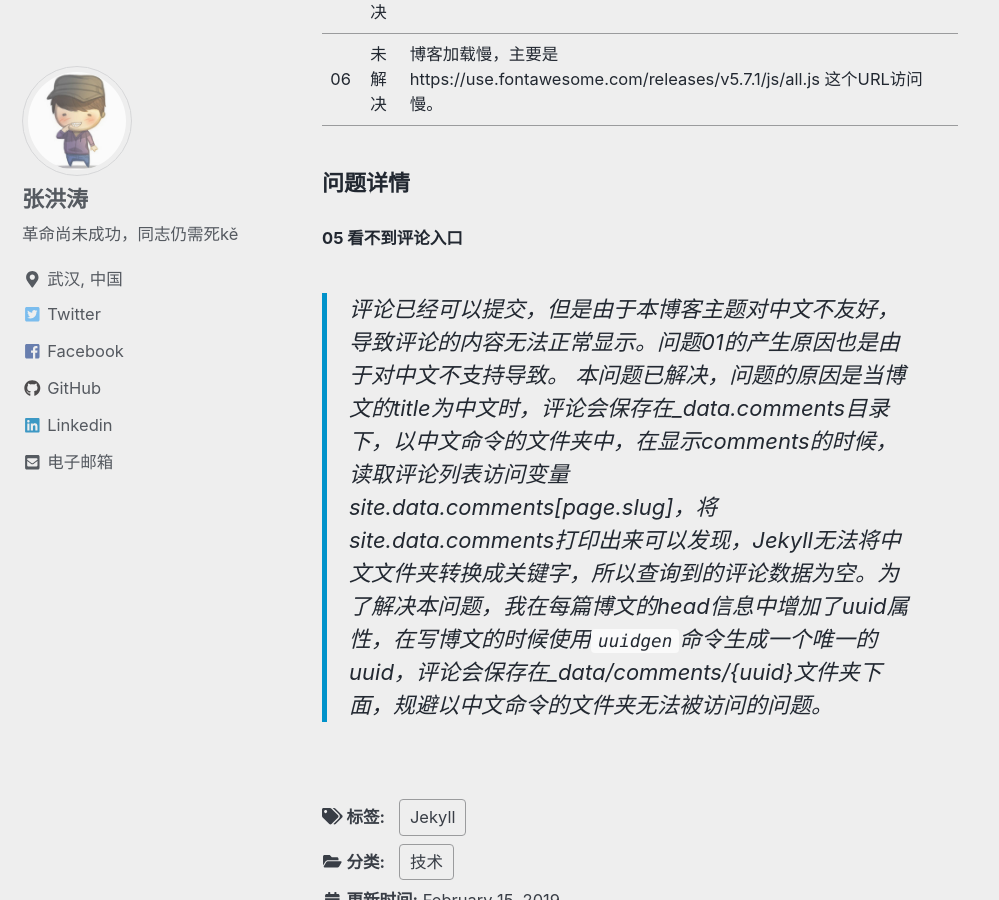
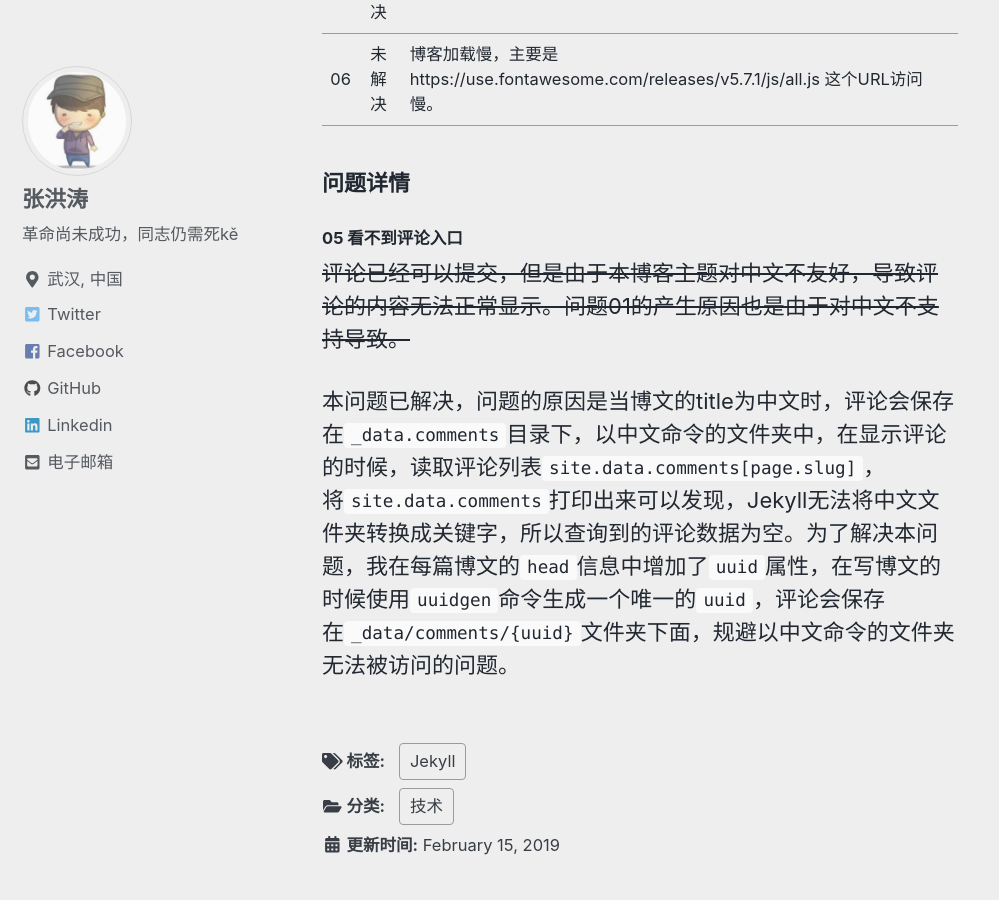
Before and after one commit to changhungtao/changhungtao.github.io, a Jekyll site: the page built from _posts/2019-02-15-问题列表.md, in a window 1280 px wide and 900 px high, scrolled down 772 px. Shown: the whole window, without its empty margins (0-999 px from the left). Built offline with Jekyll 4.4.1, drawn with Linux system fonts in a browser that asks for light colours; cached includes are drawn as plain includes.

Commit message:
更新问题列表

```diff
--- a/_posts/2019-02-15-问题列表.md
+++ b/_posts/2019-02-15-问题列表.md
@@ -22,5 +22,6 @@ tags:
 
 ### 问题详情
 #### 05 看不到评论入口
-> 评论已经可以提交，但是由于本博客主题对中文不友好，导致评论的内容无法正常显示。问题01的产生原因也是由于对中文不支持导致。
-本问题已解决，问题的原因是当博文的title为中文时，评论会保存在_data.comments目录下，以中文命令的文件夹中，在显示comments的时候，读取评论列表访问变量site.data.comments[page.slug]，将site.data.comments打印出来可以发现，Jekyll无法将中文文件夹转换成关键字，所以查询到的评论数据为空。为了解决本问题，我在每篇博文的head信息中增加了uuid属性，在写博文的时候使用`uuidgen`命令生成一个唯一的uuid，评论会保存在_data/comments/{uuid}文件夹下面，规避以中文命令的文件夹无法被访问的问题。
+~~评论已经可以提交，但是由于本博客主题对中文不友好，导致评论的内容无法正常显示。问题01的产生原因也是由于对中文不支持导致。~~
+
+本问题已解决，问题的原因是当博文的title为中文时，评论会保存在`_data.comments`目录下，以中文命令的文件夹中，在显示评论的时候，读取评论列表`site.data.comments[page.slug]`，将`site.data.comments`打印出来可以发现，Jekyll无法将中文文件夹转换成关键字，所以查询到的评论数据为空。为了解决本问题，我在每篇博文的`head`信息中增加了`uuid`属性，在写博文的时候使用`uuidgen`命令生成一个唯一的`uuid`，评论会保存在`_data/comments/{uuid}`文件夹下面，规避以中文命令的文件夹无法被访问的问题。
```
